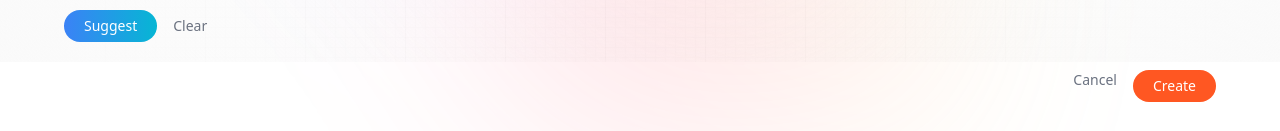
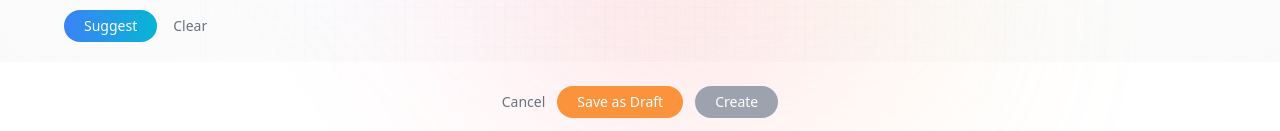
Before and after one commit to Tuhin114/Prompt-Sharing-Application, a Next.js app: page /create-prompt in a window 1280 px wide. Shown: the part 738-869 px from the top of the page. Before the commit the page ends 840 px from the top, so only its background shows below. Built offline with nearby package versions, Linux system fonts and the light colour scheme; no server answers.

Commit message:
[feature]save as draft and My drafts in profile

```diff
--- a/app/api/bookmark/route.js
+++ b/app/api/bookmark/route.js
@@ -4,7 +4,7 @@ import { connectToDB } from "@utils/database";
 export const PATCH = async (request) => {
   try {
     const { promptId, userId } = await request.json();
-    console.log(promptId, userId);
+    // console.log(promptId, userId);
     if (!promptId || !userId) {
       return new Response("Missing promptId or userId", { status: 400 });
     }
--- /dev/null
+++ b/app/api/prompt/draft/route.js
@@ -0,0 +1,28 @@
+import { connectToDB } from "@/utils/database";
+import Prompt from "@/models/prompt";
+
+export async function POST(req) {
+  try {
+    await connectToDB();
+
+    console.log("Received POST request to save draft");
+
+    const { userId, prompt, tag, isDraft } = await req.json();
+
+    if (!userId) {
+      return new Response("User ID is required", { status: 400 });
+    }
+
+    const newDraft = await Prompt.create({
+      creator: userId,
+      prompt: prompt || "",
+      tag: Array.isArray(tag) ? tag : [],
+      isDraft: isDraft || false,
+    });
+
+    return new Response(JSON.stringify(newDraft), { status: 201 });
+  } catch (error) {
+    console.error("Failed to save draft:", error);
+    return new Response("Failed to save draft", { status: 500 });
+  }
+}
--- a/app/api/prompt/new/route.js
+++ b/app/api/prompt/new/route.js
@@ -3,6 +3,10 @@ import { connectToDB } from "@utils/database";
 
 export const POST = async (request) => {
   let { userId, prompt, tag } = await request.json();
+
+  if (tag === "" || prompt === "") {
+    return new Response("Prompt and tag is required", { status: 400 });
+  }
 
   // Ensure `tag` is an array of strings
   if (!Array.isArray(tag)) {
@@ -15,6 +19,7 @@ export const POST = async (request) => {
       creator: userId,
       prompt,
       tag,
+      isDraft: false,
       likes: [],
       saved: [],
     });
--- a/app/api/prompt/route.js
+++ b/app/api/prompt/route.js
@@ -5,7 +5,7 @@ export const GET = async (request) => {
   try {
     await connectToDB();
 
-    const prompts = await Prompt.find({}).populate("creator");
+    const prompts = await Prompt.find({ isDraft: false }).populate("creator");
     // console.log(prompts);
 
     return new Response(JSON.stringify(prompts), { status: 200 });
--- /dev/null
+++ b/app/api/users/[id]/drafts/route.js
@@ -0,0 +1,18 @@
+import { connectToDB } from "@/utils/database";
+import Prompt from "@/models/prompt";
+
+export async function GET(request, { params }) {
+  try {
+    await connectToDB();
+
+    const drafts = await Prompt.find({
+      creator: params.id,
+      isDraft: true,
+    }).populate("creator");
+
+    return new Response(JSON.stringify(drafts), { status: 200 });
+  } catch (error) {
+    console.error("Failed to fetch drafts:", error);
+    return new Response("Failed to fetch drafts", { status: 500 });
+  }
+}
--- a/app/api/users/[id]/saved/route.js
+++ b/app/api/users/[id]/saved/route.js
@@ -6,7 +6,7 @@ export const GET = async (request, { params }) => {
     await connectToDB();
 
     const prompts = await Prompt.find({ saved: params.id }).populate("creator");
-    console.log(prompts);
+    // console.log(prompts);
 
     return new Response(JSON.stringify(prompts), { status: 200 });
   } catch (error) {
--- a/app/create-prompt/page.jsx
+++ b/app/create-prompt/page.jsx
@@ -13,27 +13,68 @@ const CreatePrompt = () => {
   const [submitting, setIsSubmitting] = useState(false);
   const [post, setPost] = useState({ prompt: "", tag: [] });
 
+  // Create Prompt
   const createPrompt = async (e) => {
     e.preventDefault();
+    if (!session?.user.id) return console.error("User is not authenticated.");
+
     setIsSubmitting(true);
+
+    if (!post.prompt || !post.tag) {
+      alert("Please enter a prompt and tag");
+      return;
+    }
 
     try {
       const response = await fetch("/api/prompt/new", {
         method: "POST",
+        headers: {
+          "Content-Type": "application/json",
+        },
         body: JSON.stringify({
           prompt: post.prompt,
-          userId: session?.user.id,
+          userId: session.user.id,
           tag: post.tag,
         }),
       });
 
-      if (response.ok) {
-        router.push("/");
+      if (!response.ok) {
+        throw new Error("Failed to create prompt");
       }
+
+      router.push("/");
     } catch (error) {
-      console.log(error);
+      console.error("Error creating prompt:", error);
     } finally {
       setIsSubmitting(false);
+    }
+  };
+
+  // Save Draft
+  const handleSaveDraft = async () => {
+    if (!session?.user.id) return console.error("User is not authenticated.");
+
+    try {
+      const response = await fetch("/api/prompt/draft", {
+        method: "POST",
+        headers: {
+          "Content-Type": "application/json",
+        },
+        body: JSON.stringify({
+          prompt: post.prompt,
+          userId: session.user.id,
+          tag: post.tag,
+          isDraft: true,
+        }),
+      });
+
+      if (!response.ok) {
+        throw new Error("Failed to save draft");
+      }
+
+      console.log("Draft saved successfully");
+    } catch (error) {
+      console.error("Failed to save draft:", error);
     }
   };
 
@@ -44,6 +85,7 @@ const CreatePrompt = () => {
       setPost={setPost}
       submitting={submitting}
       handleSubmit={createPrompt}
+      handleSaveDraft={handleSaveDraft}
     />
   );
 };
--- a/components/Form/Form.jsx
+++ b/components/Form/Form.jsx
@@ -1,22 +1,48 @@
-// components/Form/Form.jsx
 "use client";
 
-import { useState } from "react";
-import Link from "next/link";
+import { useState, useEffect } from "react";
+import { useRouter } from "next/navigation";
 import PromptSuggestions from "./PromptSuggestions";
 import TagSuggestions from "./TagSuggestions";
 
-const Form = ({ type, post, setPost, submitting, handleSubmit }) => {
+const Form = ({
+  type,
+  post,
+  setPost,
+  submitting,
+  handleSubmit,
+  handleSaveDraft,
+}) => {
+  const router = useRouter();
+
   const [suggesting, setSuggesting] = useState(false);
   const [tagSuggesting, setTagSuggesting] = useState(false);
   const [queries, setQueries] = useState([]);
   const [suggestedTags, setSuggestedTags] = useState([]);
-  const [tags, setTags] = useState(post.tag);
+  const [tags, setTags] = useState(post?.tag || []);
   const [error, setError] = useState(null);
   const [tagError, setTagError] = useState(null);
+  const [isSubmitDisabled, setIsSubmitDisabled] = useState(true);
+
+  const handleDraftClick = async (e) => {
+    e.preventDefault(); // Prevent default form behavior
+    await handleSaveDraft();
+  };
+
+  const handleCancel = () => {
+    router.push("/");
+  };
+
+  // Enable/Disable Submit Button based on validations
+  useEffect(() => {
+    const isPromptValid = post?.prompt?.trim().length > 0; // Ensure prompt is not empty or whitespace
+    const isTagValid = tags.length > 0; // Ensure at least one tag is added
+    setIsSubmitDisabled(!(isPromptValid && isTagValid));
+  }, [post.prompt, tags]);
 
   return (
-    <div className="flex-col flex-start w-full">
+    <div className="flex flex-col items-start w-full">
+      {/* Header */}
       <h1 className="head_text text-left">
         <span className="blue_gradient">{type} Post</span>
       </h1>
@@ -25,7 +51,14 @@ const Form = ({ type, post, setPost, submitting, handleSubmit }) => {
         imagination run wild with any AI-powered platform.
       </p>
 
-      <form onSubmit={handleSubmit} className="mt-10 w-full">
+      {/* Form */}
+      <form
+        onSubmit={(e) => {
+          e.preventDefault();
+          handleSubmit(e);
+        }}
+        className="mt-10 w-full"
+      >
         {/* Prompt Input */}
         <PromptSuggestions
           post={post}
@@ -50,15 +83,30 @@ const Form = ({ type, post, setPost, submitting, handleSubmit }) => {
           setTagError={setTagError}
         />
 
-        {/* Submit and Cancel Buttons */}
-        <div className="flex justify-end gap-4 mt-5">
-          <Link href="/" className="text-gray-500 text-sm">
+        {/* Buttons */}
+        <div className="flex gap-3 justify-center p-4 mt-5">
+          <button
+            type="button"
+            onClick={handleCancel}
+            className="text-gray-500 text-sm"
+          >
             Cancel
-          </Link>
+          </button>
+          <button
+            type="button"
+            onClick={handleDraftClick}
+            className="px-5 py-1.5 text-sm bg-orange-400 hover:bg-orange-500 rounded-full text-white"
+          >
+            Save as Draft
+          </button>
           <button
             type="submit"
-            disabled={submitting}
-            className="px-5 py-1.5 text-sm bg-primary-orange rounded-full text-white"
+            disabled={submitting || isSubmitDisabled}
+            className={`px-5 py-1.5 text-sm rounded-full text-white ${
+              submitting || isSubmitDisabled
+                ? "bg-gray-400 cursor-not-allowed"
+                : "bg-primary-orange hover:bg-orange-500"
+            }`}
           >
             {submitting ? `${type}ing...` : type}
           </button>
--- a/components/Profile.jsx
+++ b/components/Profile.jsx
@@ -15,7 +15,6 @@ const Profile = ({
 
   const [postsData, setPostsData] = useState([]);
   const [loading, setLocalLoading] = useState(initialLoading || true);
-  true;
   const [activeTab, setActiveTab] = useState("My Posts");
 
   useEffect(() => {
@@ -52,6 +51,27 @@ const Profile = ({
     setLocalLoading(false);
   };
 
+  const handleMyDrafts = async () => {
+    if (activeTab === "My Drafts") return;
+
+    setLoading(true);
+    setLocalLoading(true);
+    try {
+      const response = await fetch(`/api/users/${session?.user.id}/drafts`);
+      if (!response.ok) {
+        throw new Error("Failed to fetch draft posts");
+      }
+      const draftPosts = await response.json();
+      setPostsData(draftPosts);
+      setActiveTab("My Drafts");
+    } catch (error) {
+      console.error(`Error: ${error.message}`);
+    } finally {
+      setLoading(false);
+      setLocalLoading(false);
+    }
+  };
+
   return (
     <section className="w-full">
       <h1 className="head_text text-left">
@@ -59,7 +79,7 @@ const Profile = ({
       </h1>
       <p className="desc text-left">{desc}</p>
 
-      {/* Tabs for My Posts and Saved Posts */}
+      {/* Tabs for My Posts, Saved Posts, and My Drafts */}
       <div className="flex justify-start gap-2 mt-8">
         <div
           className={`px-5 py-1.5 text-sm cursor-pointer font-semibold rounded-full text-white ${
@@ -80,6 +100,16 @@ const Profile = ({
           onClick={handleSaved}
         >
           Saved Posts
+        </div>
+        <div
+          className={`px-5 py-1.5 text-sm cursor-pointer font-semibold rounded-full text-white ${
+            activeTab === "My Drafts"
+              ? "bg-primary-orange"
+              : "bg-gray-300 text-gray-700"
+          }`}
+          onClick={handleMyDrafts}
+        >
+          My Drafts
         </div>
       </div>
 
--- a/models/prompt.js
+++ b/models/prompt.js
@@ -7,11 +7,13 @@ const PromptSchema = new Schema({
   },
   prompt: {
     type: String,
-    required: [true, "Prompt is required."],
   },
   tag: {
     type: [String],
-    required: [true, "Tag is required."],
+  },
+  isDraft: {
+    type: Boolean,
+    default: false,
   },
   likes: {
     type: [Schema.Types.ObjectId],
```
